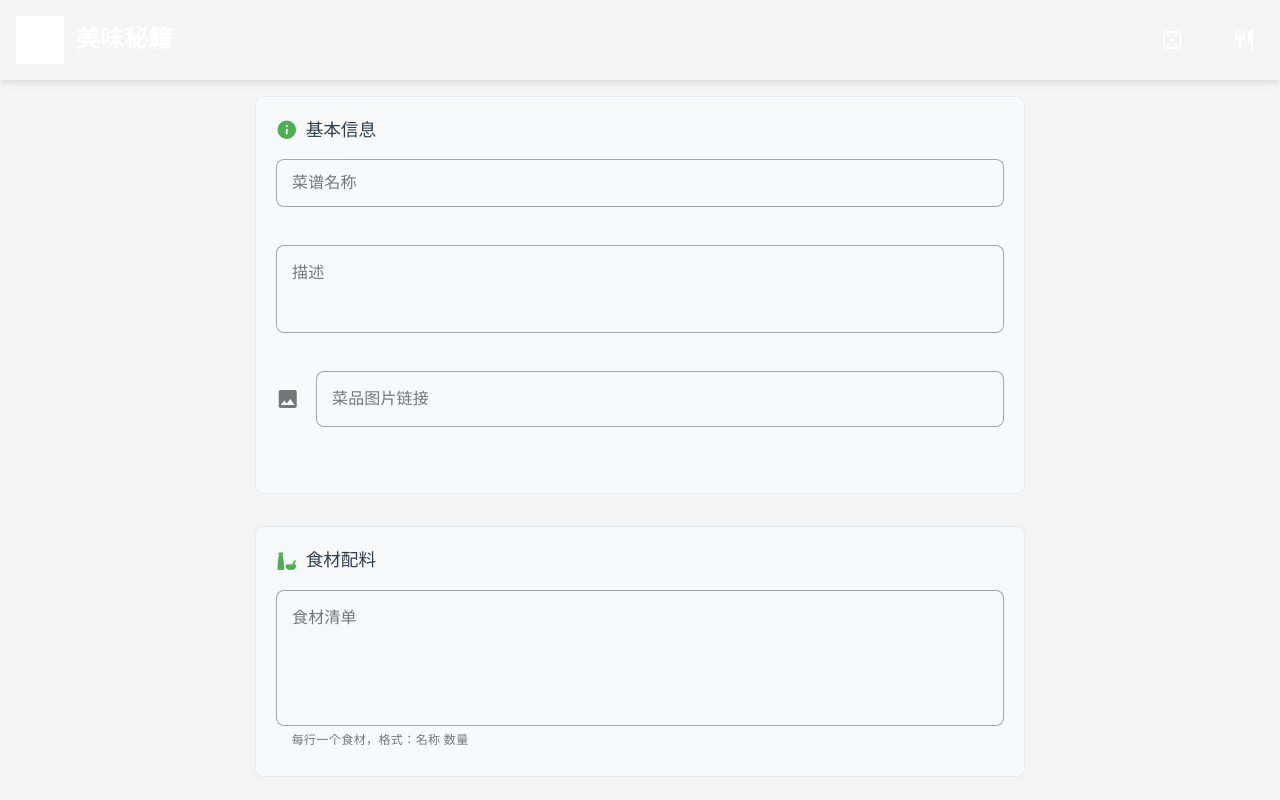
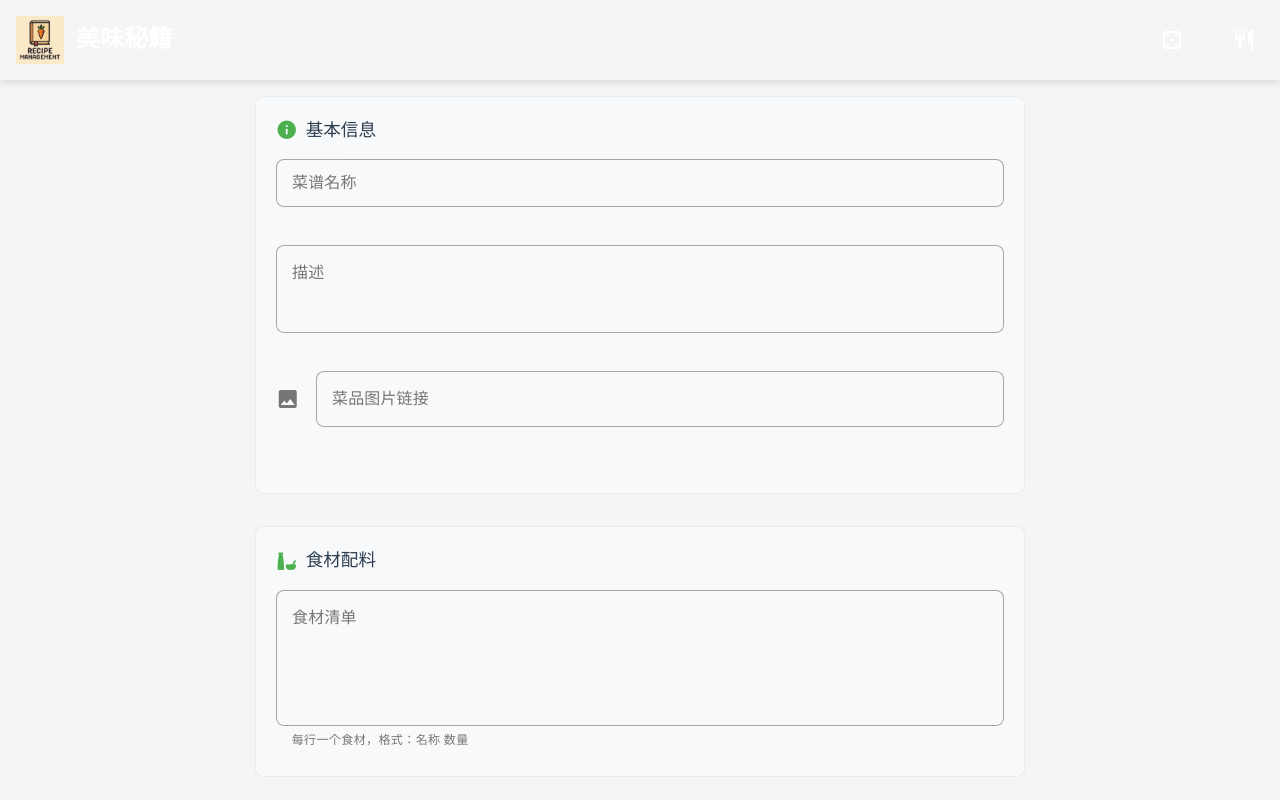
Before and after one commit to kinyue/cooking, a Vue app in the folder frontend/: page /recipes/add in a window 1280 px wide. Shown: the top 800 px of the page. Built offline with nearby package versions, Linux system fonts and the light colour scheme.

Commit message:
fix: remove filter style that caused logo to disappear

```diff
--- a/frontend/src/assets/components/app-header.css
+++ b/frontend/src/assets/components/app-header.css
@@ -11,7 +11,6 @@
   display: block;
   width: 48px;
   height: 48px;
-  filter: brightness(0) invert(1); /* Make logo white */
   transition: transform 0.3s ease;
 }
 
```
